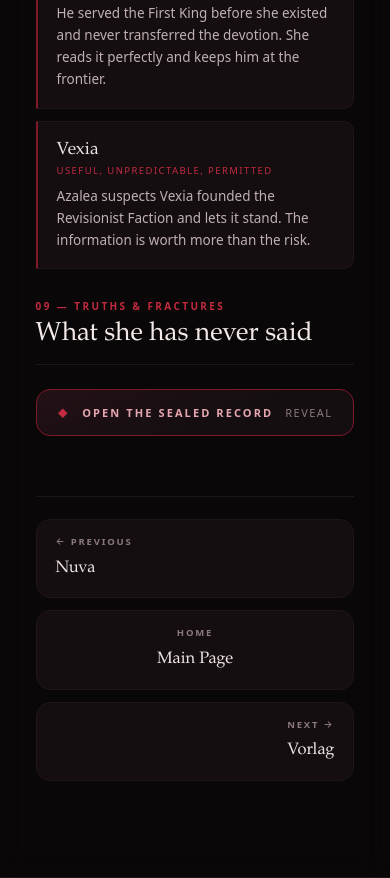
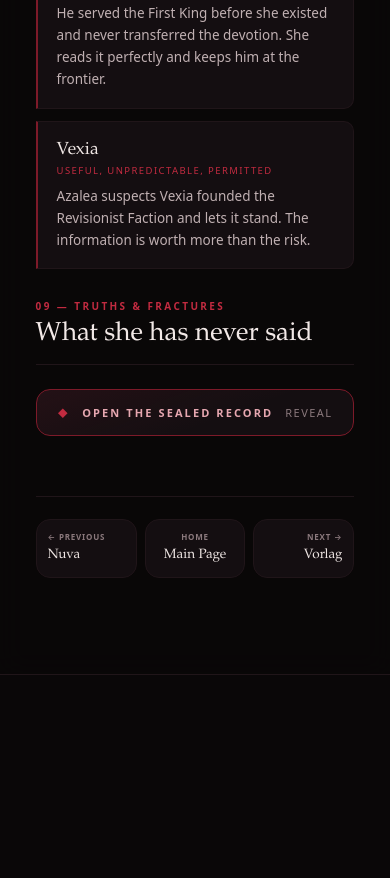
Before and after one commit to BaksoIkan77/Black-Domain-Characters, a plain HTML site: page commander.html in a window 390 px wide. Shown: the part 10756-11634 px from the top of the page. After the commit the page ends 11431 px from the top, so only its background shows below. Drawn offline with Linux system fonts and the light colour scheme.

Commit message:
chore(index): patch otomatis [skip ci]

```diff
--- a/commander.html
+++ b/commander.html
@@ -388,7 +388,19 @@ body{
   .layout{grid-template-columns:260px minmax(0,1fr);gap:72px}
 }
 
+/* ═══ PAGER: 3 kolom selalu sejajar ═══ */
+.pager{display:flex;gap:12px;flex-wrap:nowrap;align-items:stretch}
+.pager a{flex:1 1 0;min-width:0;overflow:hidden}
+.pager small{display:block;white-space:nowrap;overflow:hidden;text-overflow:ellipsis}
+.pager strong{display:block;white-space:nowrap;overflow:hidden;text-overflow:ellipsis}
+@media (max-width:620px){
+  .pager{gap:8px}
+  .pager a{padding:13px 11px}
+  .pager small{font-size:8px;letter-spacing:.1em}
+  .pager strong{font-size:13.5px;line-height:1.25}
+}
 </style>
+
 </head>
 <body>
 
```
Also changed, not shown: index.html (+12 -0 lines).
